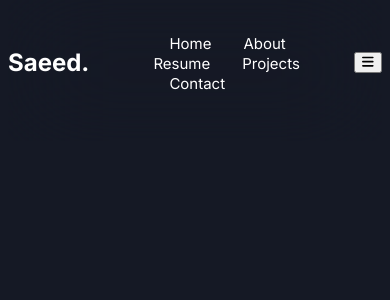
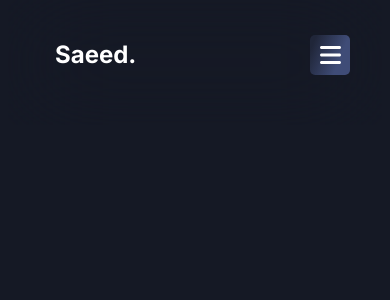
Before and after one commit to saeedhalabi/Portfolio-Website, a React (Vite) app in the folder Portfolio Website/: page / in a window 390 px wide. Shown: the top 300 px of the page. Built offline with nearby package versions, Linux system fonts and the light colour scheme.

Commit message:
Navbar mobile view styling

```diff
--- a/Portfolio Website/src/components/Navbar.scss
+++ b/Portfolio Website/src/components/Navbar.scss
@@ -81,3 +81,58 @@ body {
     transform: scaleX(1);
   }
 }
+
+.menu-btn {
+  width: 2.5rem;
+  height: 2.5rem;
+  font-size: 1.5rem;
+  display: flex;
+  align-items: center;
+  justify-content: center;
+  border: none;
+  border-radius: 5px;
+  color: #fff;
+  background: linear-gradient(
+    112.1deg,
+    rgb(32, 38, 57) 11.4%,
+    rgb(63, 76, 119) 70.2%
+  );
+  line-height: 0;
+  cursor: pointer;
+  transition: background 0.4s ease, box-shadow 0.4s ease;
+  display: none;
+  &:hover {
+    background: linear-gradient(
+      112.1deg,
+      rgb(63, 76, 119) 11.4%,
+      rgb(32, 38, 57) 70.2%
+    );
+    box-shadow: 0 0 10px rgba(0, 0, 0, 0.2);
+  }
+}
+
+@media (max-width: 425px) {
+  h5 {
+    font-size: 20px;
+  }
+}
+
+@media (max-width: 768px) {
+  h5 {
+    padding: 0 15px;
+  }
+  .menu-btn {
+    display: block;
+  }
+  .content {
+    ul {
+      display: none;
+    }
+  }
+}
+
+@media (max-width: 1325px) {
+  .navbar-wrapper {
+    padding: 0 2rem;
+  }
+}
```
Also changed, not shown: 1 other file (tests, documents, lock files or other folders).
